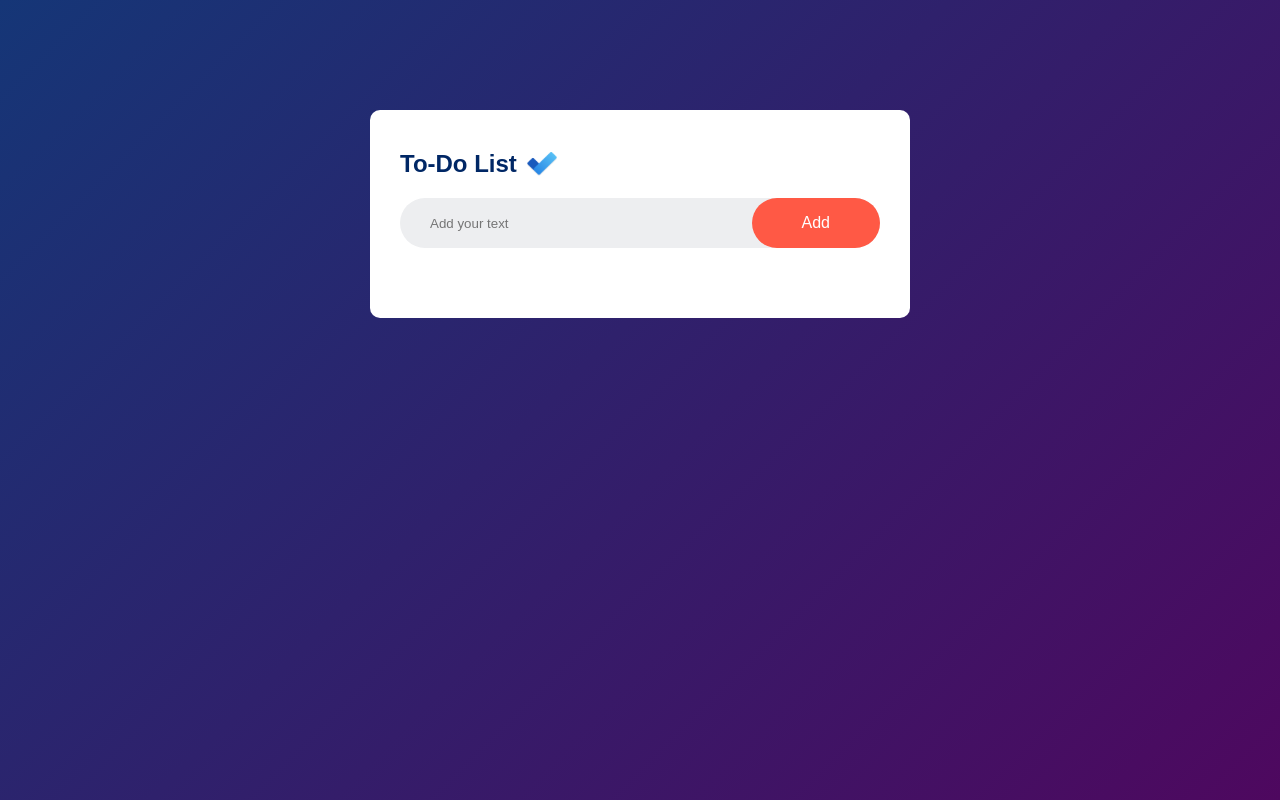
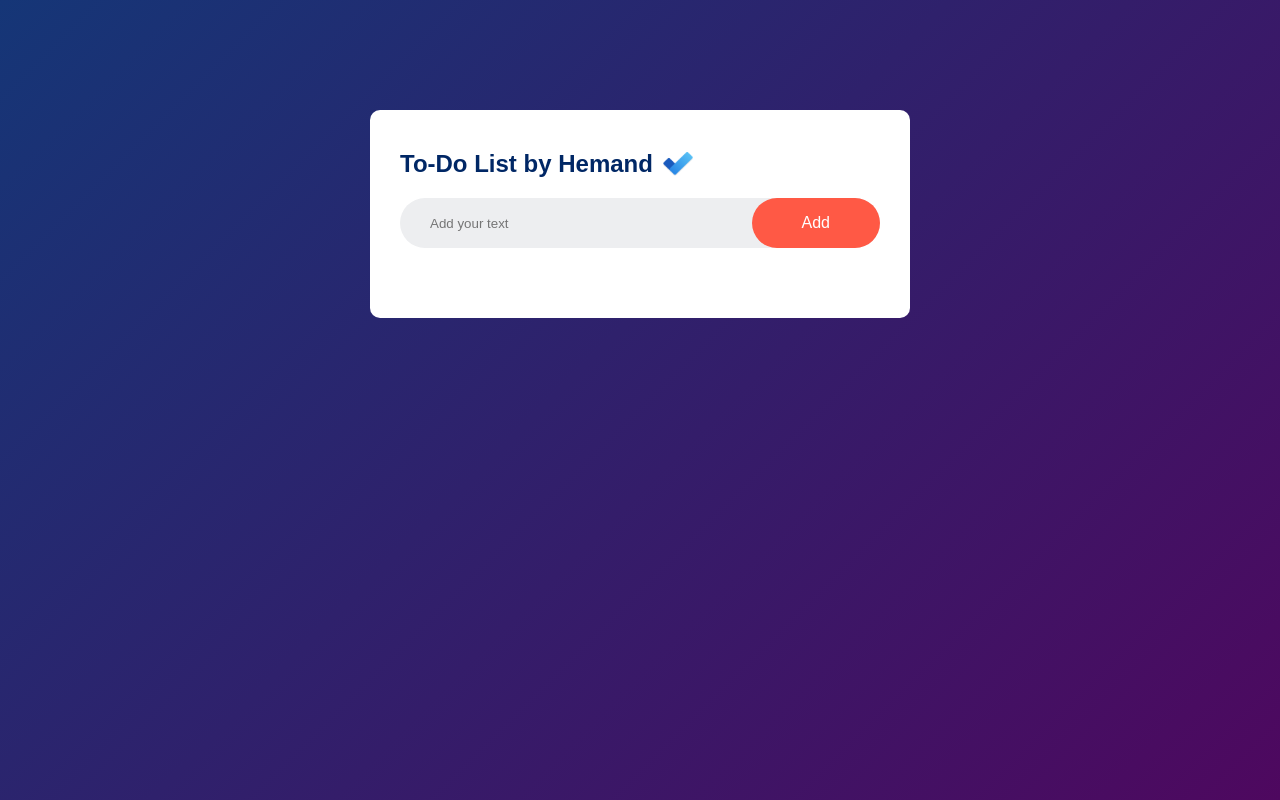
Before and after one commit to Hemandtr/To-Do-App, a plain HTML site: page index.html in a window 1280 px wide. Drawn offline with Linux system fonts and the light colour scheme.

Commit message:
2 nd commit

```diff
--- a/index.html
+++ b/index.html
@@ -12,7 +12,7 @@
 
     <div class="todo-app">
 
-    <h2>To-Do List <img src="new.png" alt=""></h2>
+    <h2>To-Do List by Hemand <img src="new.png" alt=""></h2>
     <div class="row">
 <input type="text" id="input-box" placeholder="Add your text">
 <button onclick="AddTask()">Add</button>
```
